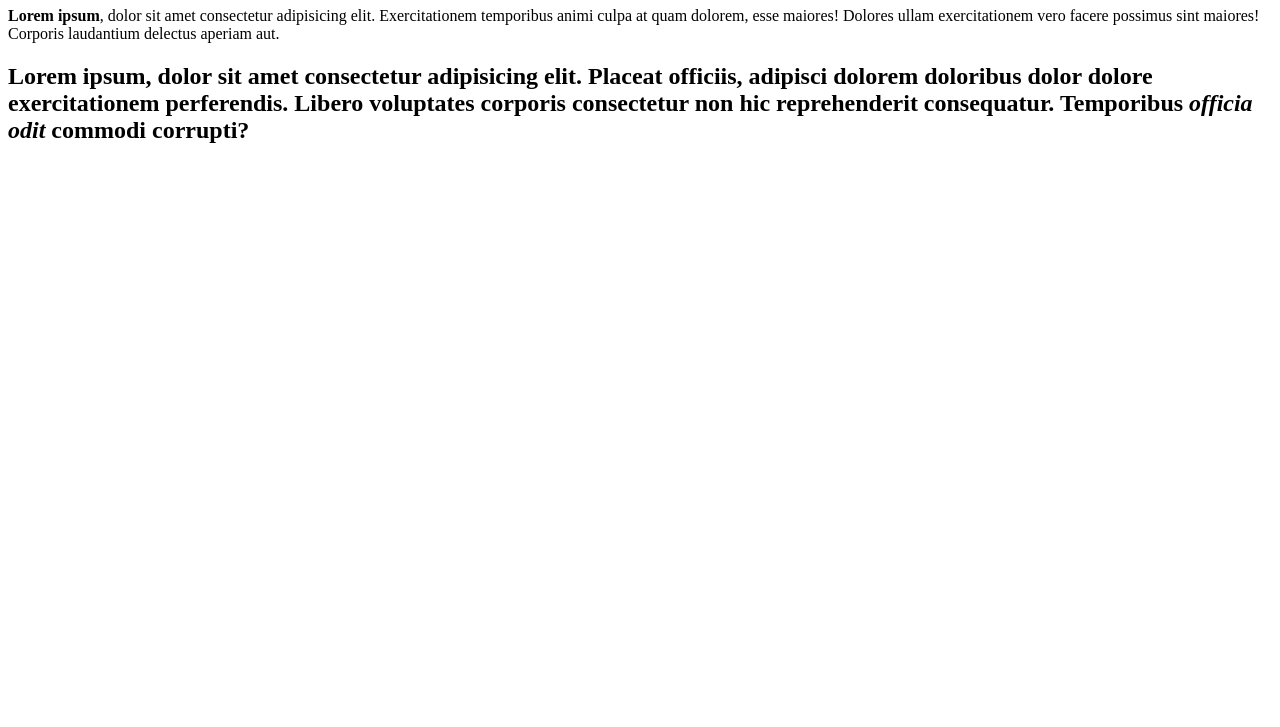
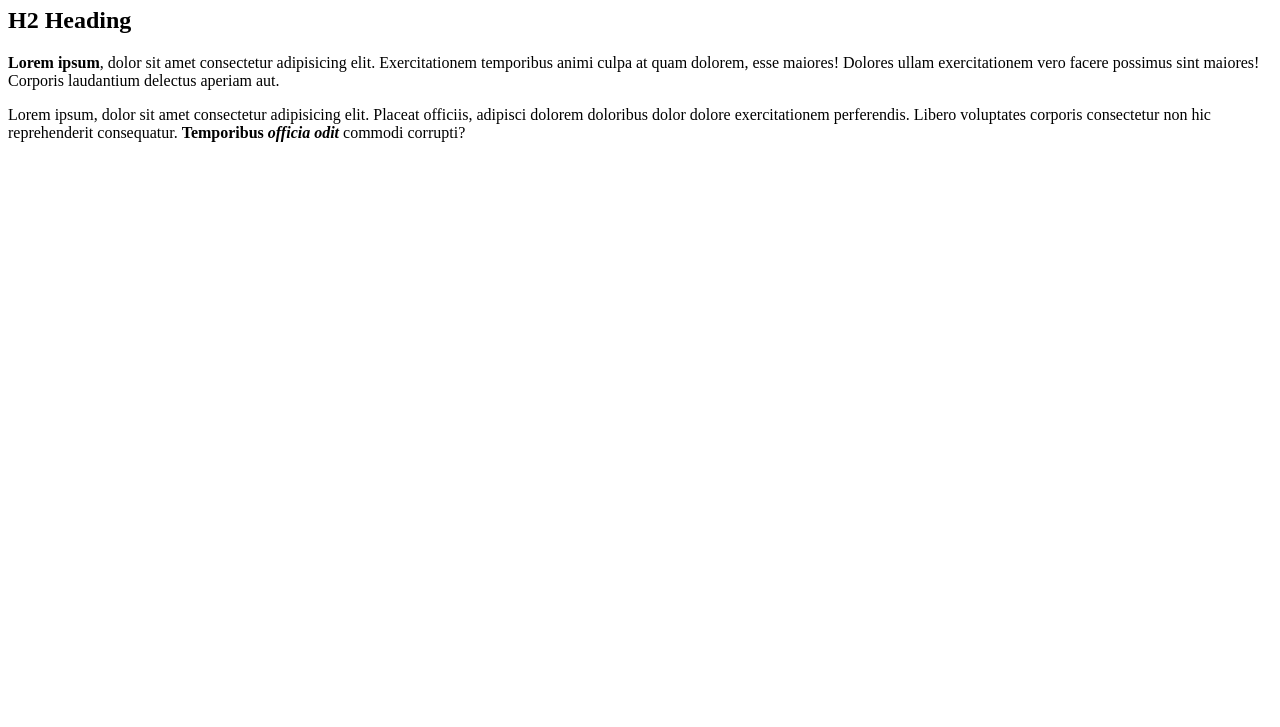
Before and after one commit to SeccreDev/git_test, a plain HTML site: page index.html in a window 1280 px wide. Shown: the part 73-800 px from the top of the page. Drawn offline with Linux system fonts and the light colour scheme.

Commit message:
added comments

```diff
--- a/index.html
+++ b/index.html
@@ -6,8 +6,10 @@
     <title>Document</title>
 </head>
 <body>
+    <!-- Comments-->
     <h1>H1 Heading</h1>
+    <h2>H2 Heading</h2>
     <p><strong>Lorem ipsum</strong>, dolor sit amet consectetur adipisicing elit. Exercitationem temporibus animi culpa at quam dolorem, esse maiores! Dolores ullam exercitationem vero facere possimus sint maiores! Corporis laudantium delectus aperiam aut.</p>
-    <h2>Lorem ipsum, dolor sit amet consectetur adipisicing elit. Placeat officiis, adipisci dolorem doloribus dolor dolore exercitationem perferendis. Libero voluptates corporis consectetur non hic reprehenderit consequatur. <strong>Temporibus <em>officia odit</em></strong> commodi corrupti?</h2>
+    <p>Lorem ipsum, dolor sit amet consectetur adipisicing elit. Placeat officiis, adipisci dolorem doloribus dolor dolore exercitationem perferendis. Libero voluptates corporis consectetur non hic reprehenderit consequatur. <strong>Temporibus <em>officia odit</em></strong> commodi corrupti?</p>
 </body>
 </html>
```
